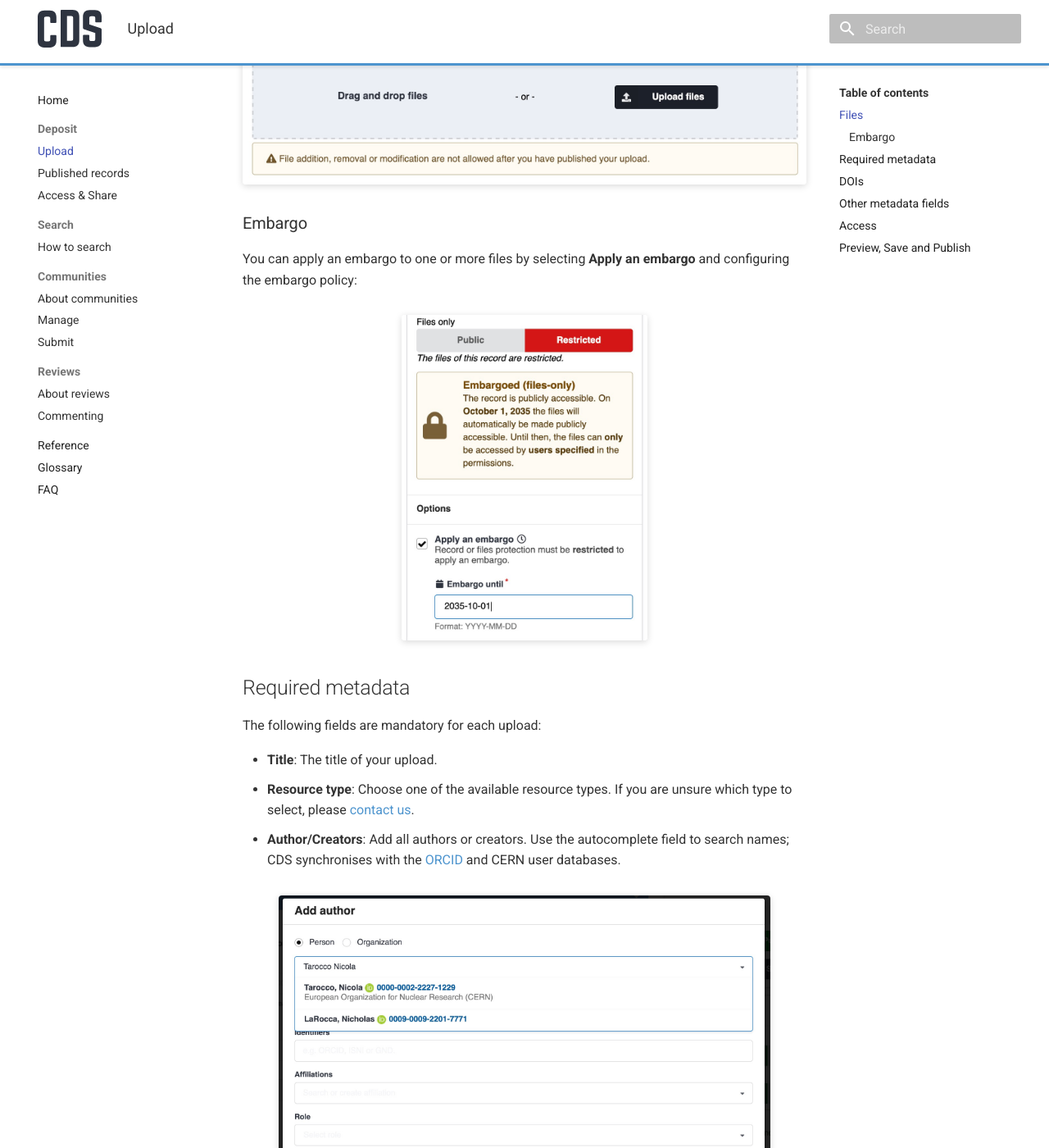
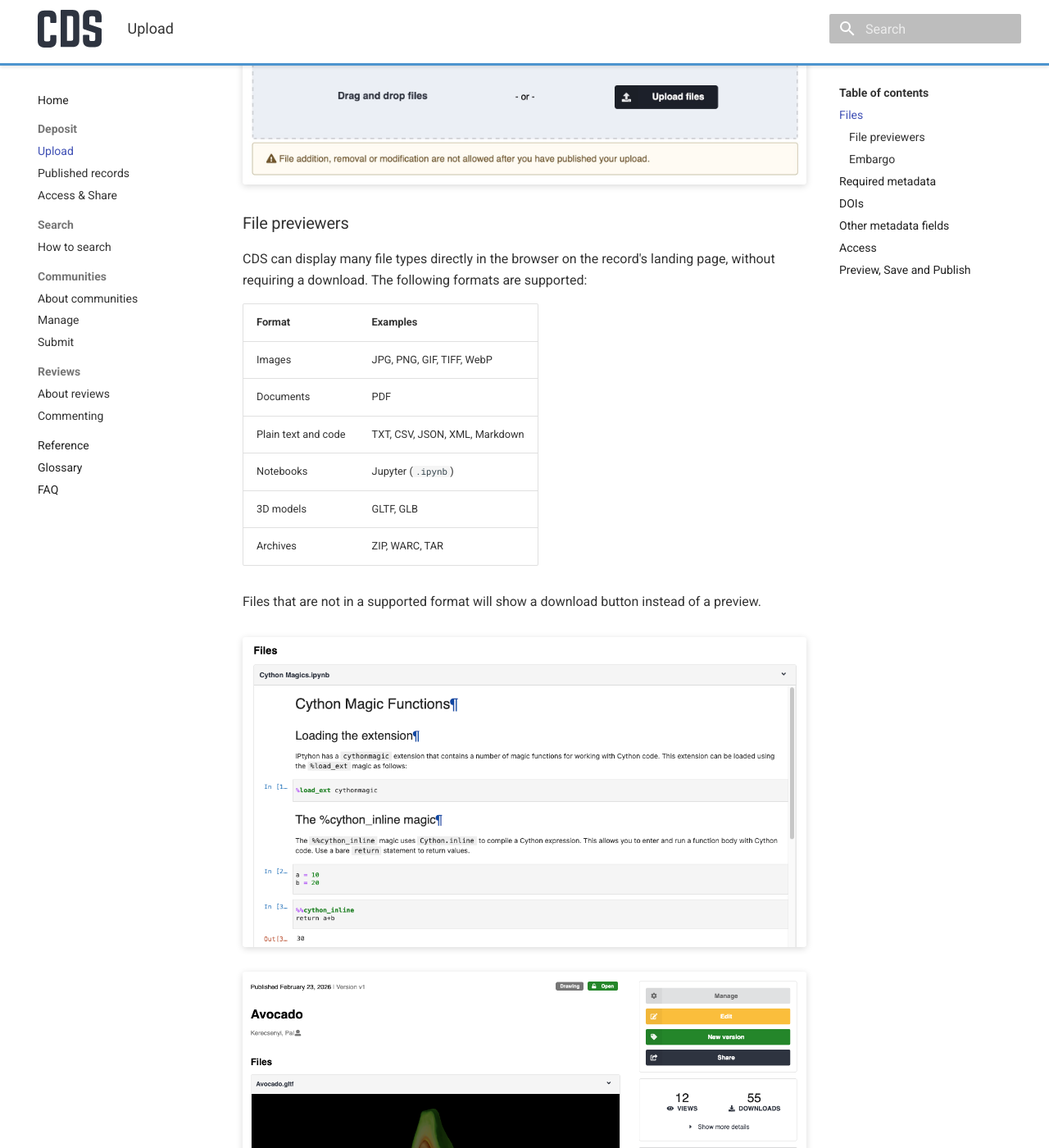
Before and after one commit to CERNDocumentServer/docs-cds-rdm, an MkDocs documentation site: the page built from docs/deposit/upload.md, in a window 1280 px wide and 1400 px high, scrolled down 2272 px. Shown: the whole window at 82% size. Built offline with MkDocs 1.6.1 and Material for MkDocs 9.7.7, drawn with Linux system fonts in a browser that asks for light colours; some of the changed text lies outside the part shown.

Commit message:
upload: Add file previewers

```diff
--- a/docs/deposit/upload.md
+++ b/docs/deposit/upload.md
@@ -33,6 +33,30 @@ If you need more, please contact us.
     Make sure you have uploaded all your files before publishing. After publishing you cannot change the files.
 
 ![Files upload area in the deposit form](images/deposit-upload.jpg)
+
+### File previewers
+
+CDS can display many file types directly in the browser on the record's landing page, without requiring a download. The following formats are supported:
+
+| Format | Examples |
+|---|---|
+| Images | JPG, PNG, GIF, TIFF, WebP |
+| Documents | PDF |
+| Plain text and code | TXT, CSV, JSON, XML, Markdown |
+| Notebooks | Jupyter (`.ipynb`) |
+| 3D models | GLTF, GLB |
+| Archives | ZIP, WARC, TAR |
+
+Files that are not in a supported format will show a download button instead of a preview.
+
+![Jupyter notebook previewer](images/ipynb-preview.jpg)
+
+![3D model previewer](images/gltf-preview.jpg)
+
+
+!!! tip
+
+    For 3D models, the previewer allows you to rotate, zoom, and pan the model directly in the browser. No additional software is required.
 
 ### Embargo
 
```
Also changed, not shown: docs/deposit/images/deposit-publish.jpg, docs/deposit/images/gltf-preview.jpg (added), docs/deposit/images/ipynb-preview.jpg (added).
